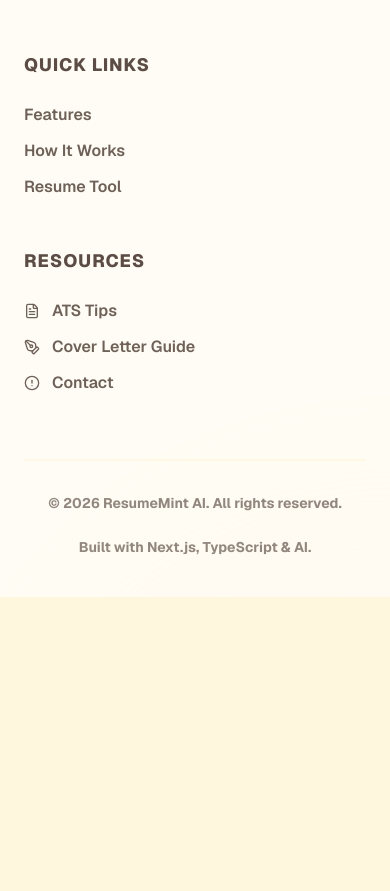
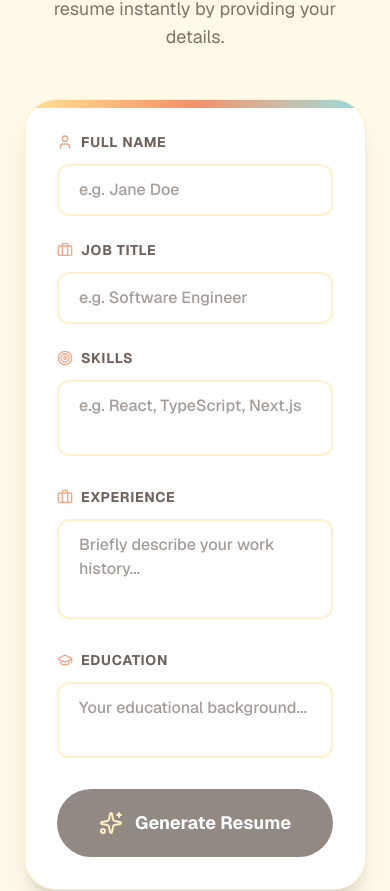
Before and after one commit to tfshorifulislam/AI-resume, a Next.js app: page / in a window 390 px wide. Shown: the part 5550-6441 px from the top of the page. Before the commit the page ends 6147 px from the top, so only its background shows below. Built offline with nearby package versions, Linux system fonts and the light colour scheme.

Commit message:
build resume system done

```diff
--- a/app/page.tsx
+++ b/app/page.tsx
@@ -4,7 +4,8 @@ import { useState, useEffect } from "react";
 import { motion, AnimatePresence } from "framer-motion";
 import {
   Upload, FileText, CheckCircle, AlertCircle, TrendingUp,
-  Sparkles, File, Loader2, ArrowRight, Zap, Target, PenTool, LayoutDashboard, Menu, X
+  Sparkles, File, Loader2, ArrowRight, Zap, Target, PenTool, LayoutDashboard, Menu, X,
+  User, Briefcase, GraduationCap, Copy, Check
 } from "lucide-react";
 
 export default function ResumeAnalyzer() {
@@ -21,6 +22,18 @@ export default function ResumeAnalyzer() {
     improvements: string[];
     coverLetter: string;
   } | null>(null);
+
+  // Builder State
+  const [builderData, setBuilderData] = useState({
+    fullName: "",
+    jobTitle: "",
+    skills: "",
+    experience: "",
+    education: ""
+  });
+  const [isBuilding, setIsBuilding] = useState(false);
+  const [generatedResume, setGeneratedResume] = useState<string | null>(null);
+  const [copied, setCopied] = useState(false);
 
   useEffect(() => {
     const handleScroll = () => {
@@ -58,6 +71,25 @@ export default function ResumeAnalyzer() {
       });
       setIsAnalyzing(false);
     }, 2500);
+  };
+
+  const handleBuildResume = () => {
+    if (!builderData.fullName) return;
+    setIsBuilding(true);
+    setGeneratedResume(null);
+
+    setTimeout(() => {
+      setGeneratedResume(`${builderData.fullName.toUpperCase()}\n${builderData.jobTitle}\n\nSUMMARY\nDedicated and results-driven professional with a proven track record of success. Skilled in driving projects from conception to completion while maintaining the highest quality standards.\n\nSKILLS\n${builderData.skills || "N/A"}\n\nEXPERIENCE\n${builderData.experience || "N/A"}\n\nEDUCATION\n${builderData.education || "N/A"}`);
+      setIsBuilding(false);
+    }, 2500);
+  };
+
+  const handleCopy = () => {
+    if (generatedResume) {
+      navigator.clipboard.writeText(generatedResume);
+      setCopied(true);
+      setTimeout(() => setCopied(false), 2000);
+    }
   };
 
   const fadeInUp = {
@@ -450,6 +482,126 @@ export default function ResumeAnalyzer() {
             </AnimatePresence>
           </div>
         </section>
+
+        {/* AI Resume Builder Section */}
+        <section id="builder" className="py-24 bg-white/30 border-t border-vintage-secondary/20">
+          <div className="max-w-4xl mx-auto px-6 md:px-12 space-y-12">
+            <motion.div {...fadeInUp} className="text-center space-y-4">
+              <h2 className="text-3xl md:text-4xl font-extrabold tracking-tight">AI Resume Builder</h2>
+              <p className="opacity-70 max-w-xl mx-auto text-lg">Generate a professional one-page resume instantly by providing your details.</p>
+            </motion.div>
+
+            <motion.div {...fadeInUp} className="bg-white rounded-[2rem] p-8 md:p-12 shadow-xl border border-vintage-secondary/50 space-y-6 relative overflow-hidden">
+              <div className="absolute top-0 left-0 w-full h-2 bg-gradient-to-r from-vintage-secondary via-vintage-primary to-vintage-accent" />
+
+              <div className="grid grid-cols-1 md:grid-cols-2 gap-6">
+                <div className="space-y-3">
+                  <label className="block text-sm font-bold uppercase tracking-wider opacity-80 flex items-center gap-2"><User className="w-4 h-4 text-vintage-primary" /> Full Name</label>
+                  <input
+                    type="text"
+                    value={builderData.fullName}
+                    onChange={(e) => setBuilderData({...builderData, fullName: e.target.value})}
+                    placeholder="e.g. Jane Doe"
+                    className="w-full px-5 py-3 rounded-xl border-2 border-vintage-secondary/50 focus:outline-none focus:border-vintage-primary/50 focus:ring-4 focus:ring-vintage-primary/10 transition-all font-medium"
+                  />
+                </div>
+                <div className="space-y-3">
+                  <label className="block text-sm font-bold uppercase tracking-wider opacity-80 flex items-center gap-2"><Briefcase className="w-4 h-4 text-vintage-primary" /> Job Title</label>
+                  <input
+                    type="text"
+                    value={builderData.jobTitle}
+                    onChange={(e) => setBuilderData({...builderData, jobTitle: e.target.value})}
+                    placeholder="e.g. Software Engineer"
+                    className="w-full px-5 py-3 rounded-xl border-2 border-vintage-secondary/50 focus:outline-none focus:border-vintage-primary/50 focus:ring-4 focus:ring-vintage-primary/10 transition-all font-medium"
+                  />
+                </div>
+              </div>
+
+              <div className="space-y-3">
+                <label className="block text-sm font-bold uppercase tracking-wider opacity-80 flex items-center gap-2"><Target className="w-4 h-4 text-vintage-primary" /> Skills</label>
+                <textarea
+                  value={builderData.skills}
+                  onChange={(e) => setBuilderData({...builderData, skills: e.target.value})}
+                  placeholder="e.g. React, TypeScript, Next.js"
+                  rows={2}
+                  className="w-full px-5 py-3 rounded-xl border-2 border-vintage-secondary/50 focus:outline-none focus:border-vintage-primary/50 focus:ring-4 focus:ring-vintage-primary/10 transition-all font-medium resize-none"
+                />
+              </div>
+
+              <div className="space-y-3">
+                <label className="block text-sm font-bold uppercase tracking-wider opacity-80 flex items-center gap-2"><Briefcase className="w-4 h-4 text-vintage-primary" /> Experience</label>
+                <textarea
+                  value={builderData.experience}
+                  onChange={(e) => setBuilderData({...builderData, experience: e.target.value})}
+                  placeholder="Briefly describe your work history..."
+                  rows={3}
+                  className="w-full px-5 py-3 rounded-xl border-2 border-vintage-secondary/50 focus:outline-none focus:border-vintage-primary/50 focus:ring-4 focus:ring-vintage-primary/10 transition-all font-medium resize-none"
+                />
+              </div>
+
+              <div className="space-y-3">
+                <label className="block text-sm font-bold uppercase tracking-wider opacity-80 flex items-center gap-2"><GraduationCap className="w-4 h-4 text-vintage-primary" /> Education</label>
+                <textarea
+                  value={builderData.education}
+                  onChange={(e) => setBuilderData({...builderData, education: e.target.value})}
+                  placeholder="Your educational background..."
+                  rows={2}
+                  className="w-full px-5 py-3 rounded-xl border-2 border-vintage-secondary/50 focus:outline-none focus:border-vintage-primary/50 focus:ring-4 focus:ring-vintage-primary/10 transition-all font-medium resize-none"
+                />
+              </div>
+
+              <button
+                onClick={handleBuildResume}
+                disabled={!builderData.fullName || isBuilding}
+                className="w-full mt-4 py-5 bg-vintage-text hover:bg-opacity-90 text-white rounded-full font-bold text-lg flex items-center justify-center space-x-3 transition-all duration-300 disabled:opacity-60 disabled:cursor-not-allowed hover:shadow-lg disabled:hover:shadow-none hover:-translate-y-1 disabled:hover:translate-y-0"
+              >
+                {isBuilding ? (
+                  <>
+                    <Loader2 className="w-6 h-6 animate-spin" />
+                    <span>Generating Resume...</span>
+                  </>
+                ) : (
+                  <>
+                    <Sparkles className="w-6 h-6 text-vintage-secondary" />
+                    <span>Generate Resume</span>
+                  </>
+                )}
+              </button>
+            </motion.div>
+
+            <AnimatePresence>
+              {generatedResume && (
+                <motion.div
+                  initial={{ opacity: 0, height: 0, y: 20 }}
+                  animate={{ opacity: 1, height: "auto", y: 0 }}
+                  exit={{ opacity: 0, height: 0, y: -20 }}
+                  transition={{ duration: 0.5, ease: "easeInOut" }}
+                  className="space-y-6 pt-4"
+                >
+                  <div className="bg-white p-8 md:p-12 rounded-[2rem] shadow-sm border border-vintage-secondary/40">
+                    <div className="flex flex-col sm:flex-row justify-between items-start sm:items-center gap-4 mb-8 border-b border-vintage-secondary/30 pb-6">
+                      <h3 className="text-2xl font-extrabold flex items-center gap-3">
+                        <FileText className="w-7 h-7 text-vintage-primary" />
+                        Your Professional Resume
+                      </h3>
+                      <button
+                        onClick={handleCopy}
+                        className="px-5 py-2.5 bg-vintage-secondary/30 hover:bg-vintage-secondary/50 text-vintage-text font-bold rounded-full text-sm flex items-center gap-2 transition-colors"
+                      >
+                        {copied ? <Check className="w-4 h-4 text-green-600" /> : <Copy className="w-4 h-4" />}
+                        {copied ? "Copied!" : "Copy Resume"}
+                      </button>
+                    </div>
+
+                    <div className="bg-vintage-bg/40 p-8 md:p-10 rounded-[1.5rem] whitespace-pre-wrap font-serif text-lg leading-[1.8] border border-vintage-secondary/30 text-vintage-text/90">
+                      {generatedResume}
+                    </div>
+                  </div>
+                </motion.div>
+              )}
+            </AnimatePresence>
+          </div>
+        </section>
       </main>
 
       {/* Footer */}
```
